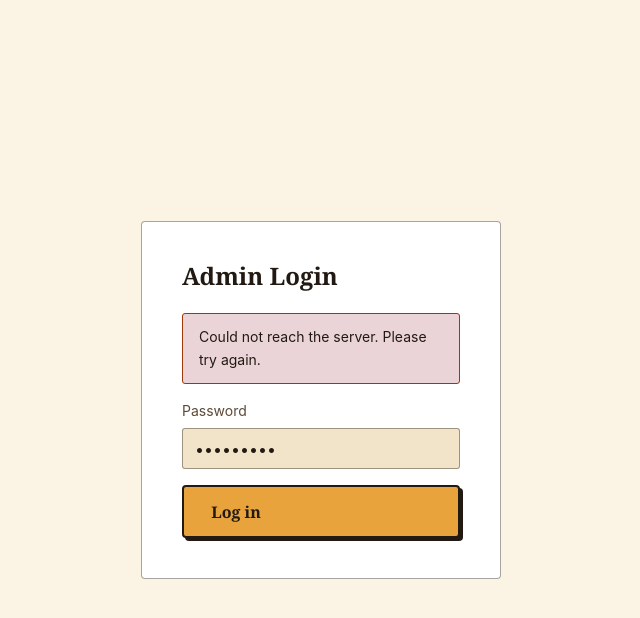
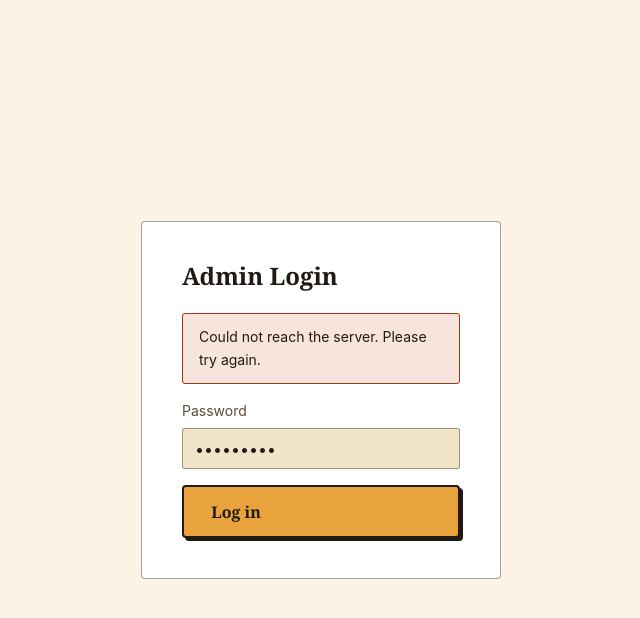
Before and after one commit to ayronisaac1964-web/EBOOK-STORE, a website: page public/admin/login.html in a window 1280 px wide. Both pictures are taken after typing "Sample123" into the empty fields and a click on the button "Log in". Shown: the whole page, without its empty margins (319-959 px from the left). Drawn offline with Linux system fonts and the light colour scheme; no server answers.

Commit message:
Update admin.css

```diff
--- a/public/assets/css/admin.css
+++ b/public/assets/css/admin.css
@@ -201,7 +201,7 @@ body.admin {
 }
 
 .admin-message.error {
-  background: rgba(156, 42, 56, 0.2);
+  background: rgba(193, 68, 14, 0.14);
   border: 1px solid var(--color-burgundy-bright);
 }
 
```
